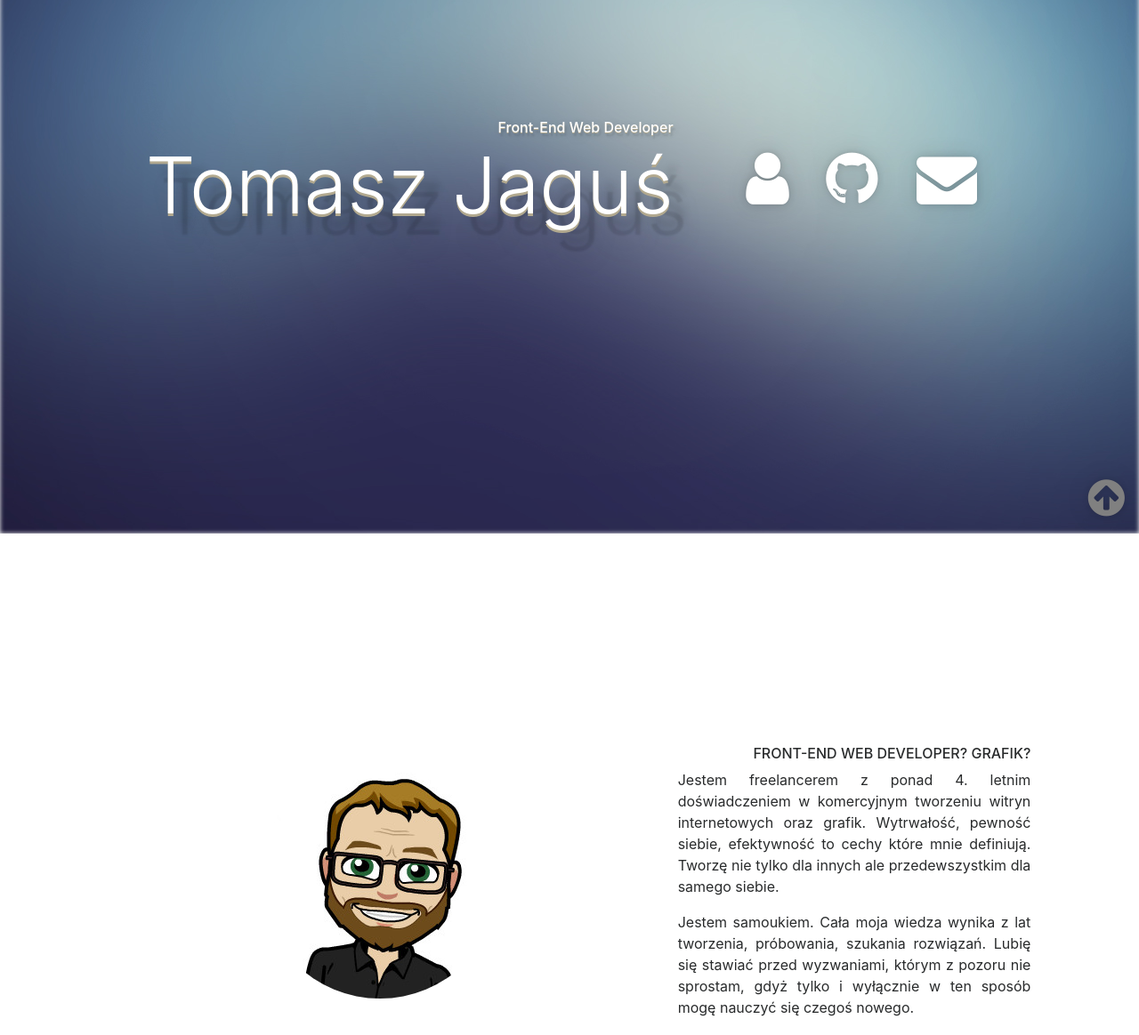
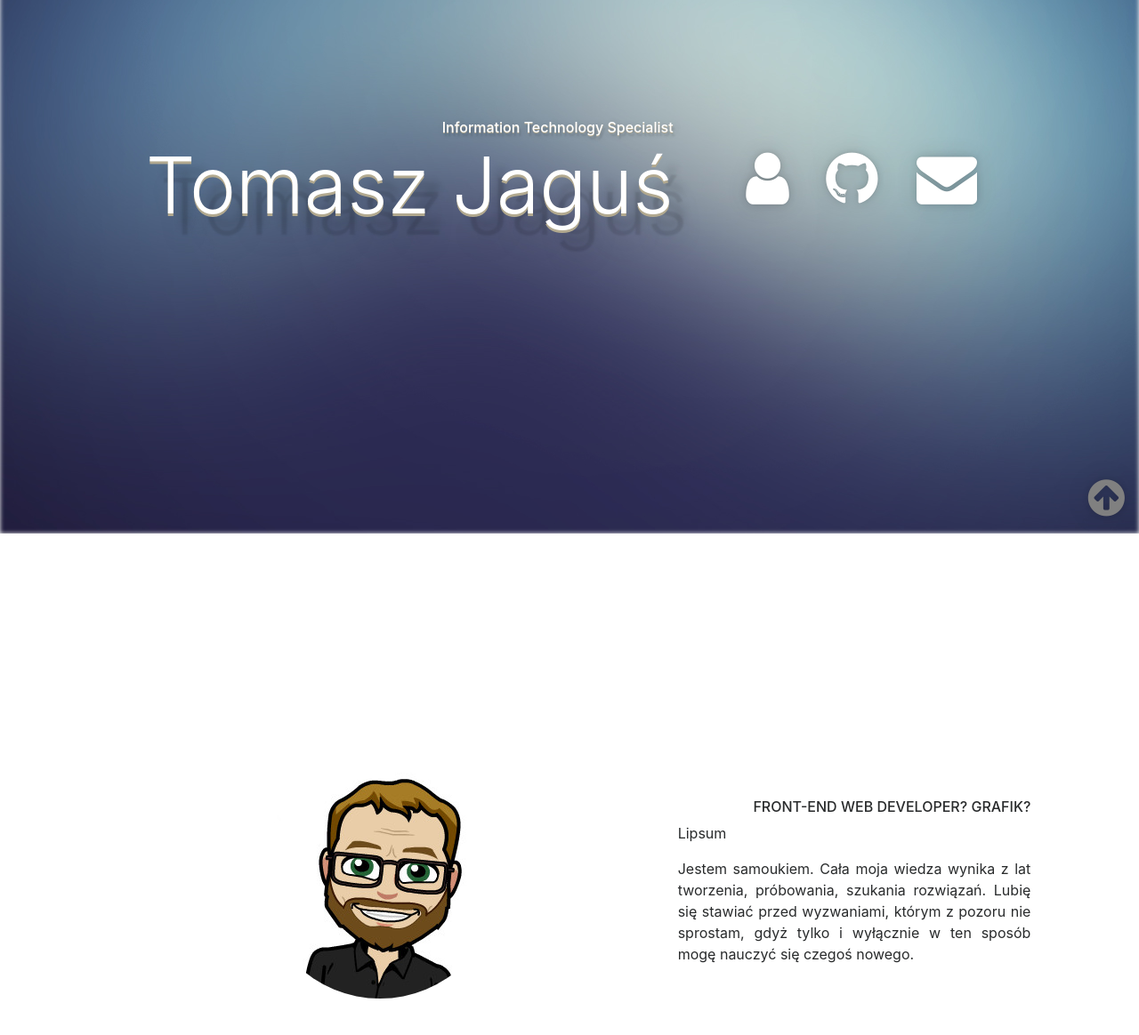
Before and after one commit to jaguseu/jaguseu.github.io, a plain HTML site: page index.html in a window 1280 px wide. Shown: the part 200-1364 px from the top of the page at 89% size. Drawn offline with Linux system fonts and the light colour scheme.

Commit message:
Update index.html

```diff
--- a/index.html
+++ b/index.html
@@ -21,7 +21,7 @@
 
                 <div id="name" class="col-md-8 text-right pr-5">
 
-                    <h6>Front-End Web Developer</h6>
+                    <h6>Information Technology Specialist</h6>
                     <h1 class="display-2">Tomasz Jaguś</h1>
 
                 </div>
@@ -58,8 +58,7 @@
                 <div class="col-md-4">
                     <h6 class="text-right text-uppercase">Front-End Web Developer? Grafik?</h6>
                     <p class="text-justify">
-                        Jestem freelancerem z ponad 4. letnim doświadczeniem w komercyjnym tworzeniu witryn internetowych oraz grafik. Wytrwałość, pewność siebie, efektywność to cechy które mnie definiują. Tworzę nie tylko dla innych ale przedewszystkim dla samego siebie.
-                    </p>
+                        Lipsum                    </p>
                     <p class="text-justify">
                         Jestem samoukiem. Cała moja wiedza wynika z lat tworzenia, próbowania, szukania rozwiązań. Lubię się stawiać przed wyzwaniami, którym z pozoru nie sprostam, gdyż tylko i wyłącznie w ten sposób mogę nauczyć się czegoś nowego.
                     </p>
```
